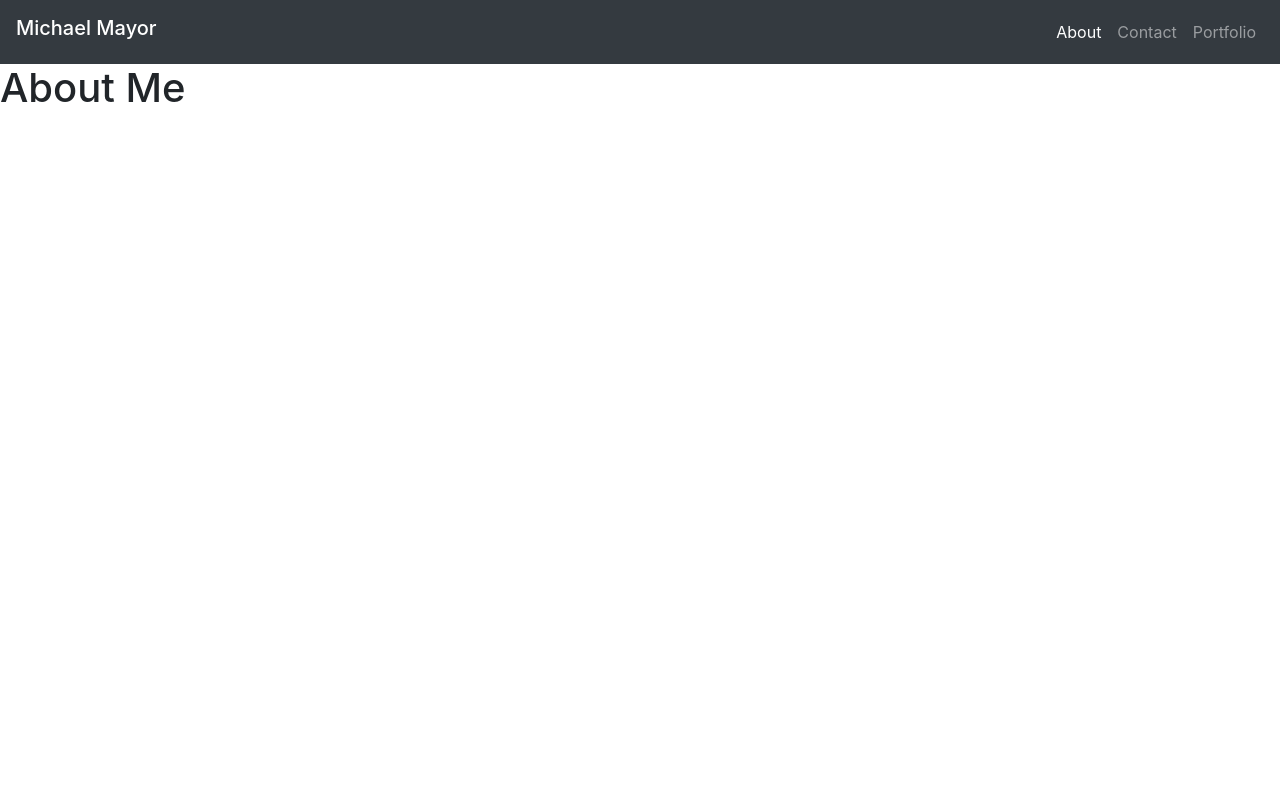
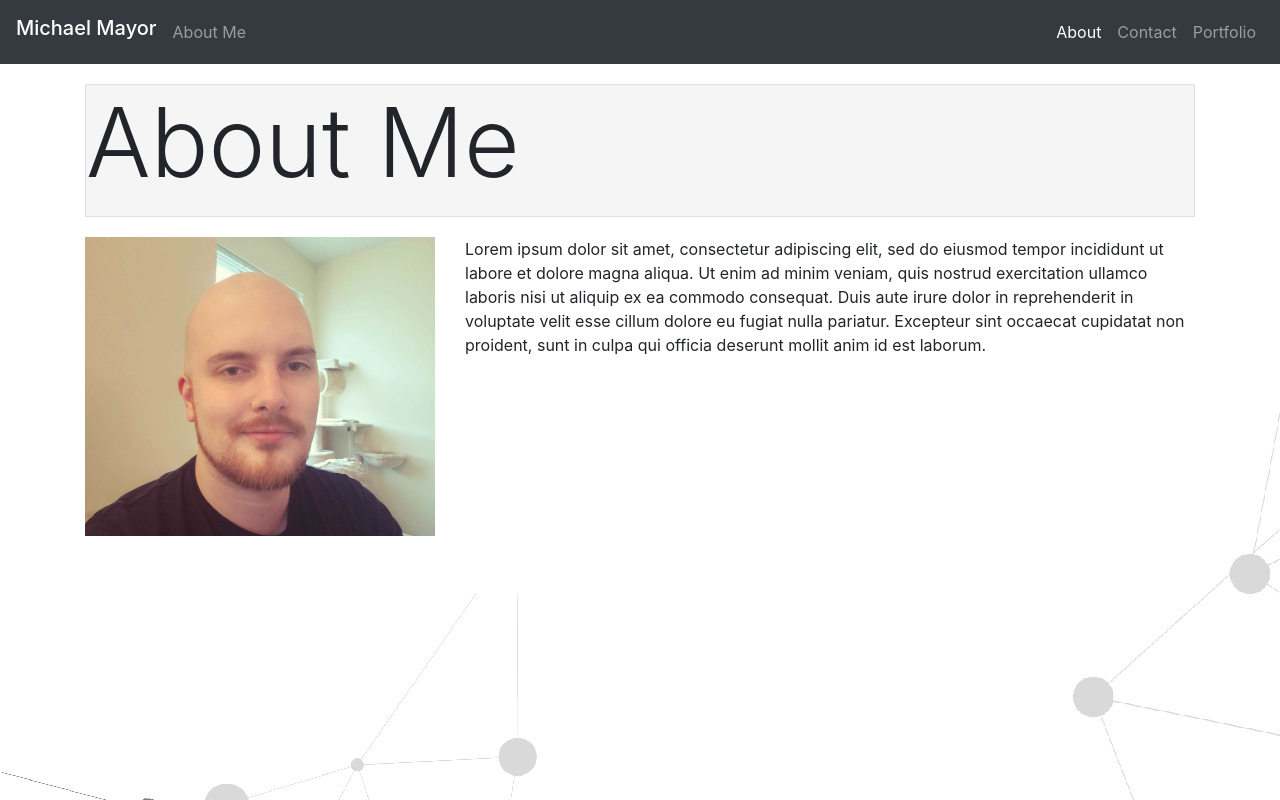
Before and after one commit to MichaelMayor/HomeworkAug15, a plain HTML site: page index.html in a window 1280 px wide. Drawn offline with nearby package versions, Linux system fonts and the light colour scheme.

Commit message:
About me page layout

```diff
--- a/assets/style.css
+++ b/assets/style.css
@@ -0,0 +1,10 @@
+body {
+    background-image: url(./images/Background-website.jpg);
+}
+img {
+    width: 100%;
+}
+.title {
+    margin: 20px 0;
+    background-color: whitesmoke;
+}
--- a/index.html
+++ b/index.html
@@ -9,7 +9,7 @@
     <link rel="stylesheet" href="https://stackpath.bootstrapcdn.com/bootstrap/4.5.2/css/bootstrap.min.css" integrity="sha384-JcKb8q3iqJ61gNV9KGb8thSsNjpSL0n8PARn9HuZOnIxN0hoP+VmmDGMN5t9UJ0Z" crossorigin="anonymous">
     <link rel="stylesheet" href="./assets/style.css">
 
-    <title>Hello, world!</title>
+    <title>Michael Mayor About Me</title>
   </head>
   <body>
     <nav class="navbar navbar-expand-lg navbar-dark bg-dark">
@@ -17,6 +17,7 @@
         <button class="navbar-toggler" type="button" data-toggle="collapse" data-target="#navbarSupportedContent" aria-controls="navbarSupportedContent" aria-expanded="false" aria-label="Toggle navigation">
           <span class="navbar-toggler-icon"></span>
         </button>
+        <span class="navbar-text">About Me</span>
 
         <div class="collapse navbar-collapse" id="navbarSupportedContent">
           <ul class="navbar-nav ml-auto">
@@ -31,8 +32,21 @@
               </li>
         </div>
       </nav>
-    <h1>About Me</h1>
+    <div class="container">
+        <section class="row border title">
+            <p class="display-1 text-center">About Me</p>
+        </section>
+        <content class="row">
+            <figure class="col" src="assets/images/headshot.jpg">
+                <img src="assets/images/headshot.jpg" alt="Michael Mayor"></img>
+            </figure>
+            <div class="col-10 col-md-8">
+            <p>Lorem ipsum dolor sit amet, consectetur adipiscing elit, sed do eiusmod tempor incididunt ut labore et dolore magna aliqua. Ut enim ad minim veniam, quis nostrud exercitation ullamco laboris nisi ut aliquip ex ea commodo consequat. Duis aute irure dolor in reprehenderit in voluptate velit esse cillum dolore eu fugiat nulla pariatur. Excepteur sint occaecat cupidatat non proident, sunt in culpa qui officia deserunt mollit anim id est laborum.</p>
+            </div>
 
+        </content>
+
+    </div>
     <!-- Optional JavaScript -->
     <!-- jQuery first, then Popper.js, then Bootstrap JS -->
     <script src="https://code.jquery.com/jquery-3.5.1.slim.min.js" integrity="sha384-DfXdz2htPH0lsSSs5nCTpuj/zy4C+OGpamoFVy38MVBnE+IbbVYUew+OrCXaRkfj" crossorigin="anonymous"></script>
```
Also changed, not shown: contact.html (+4 -3 lines), portfolio.html (+4 -3 lines), assets/images/Background-website.jpg (added), assets/images/headshot.jpg (added).
